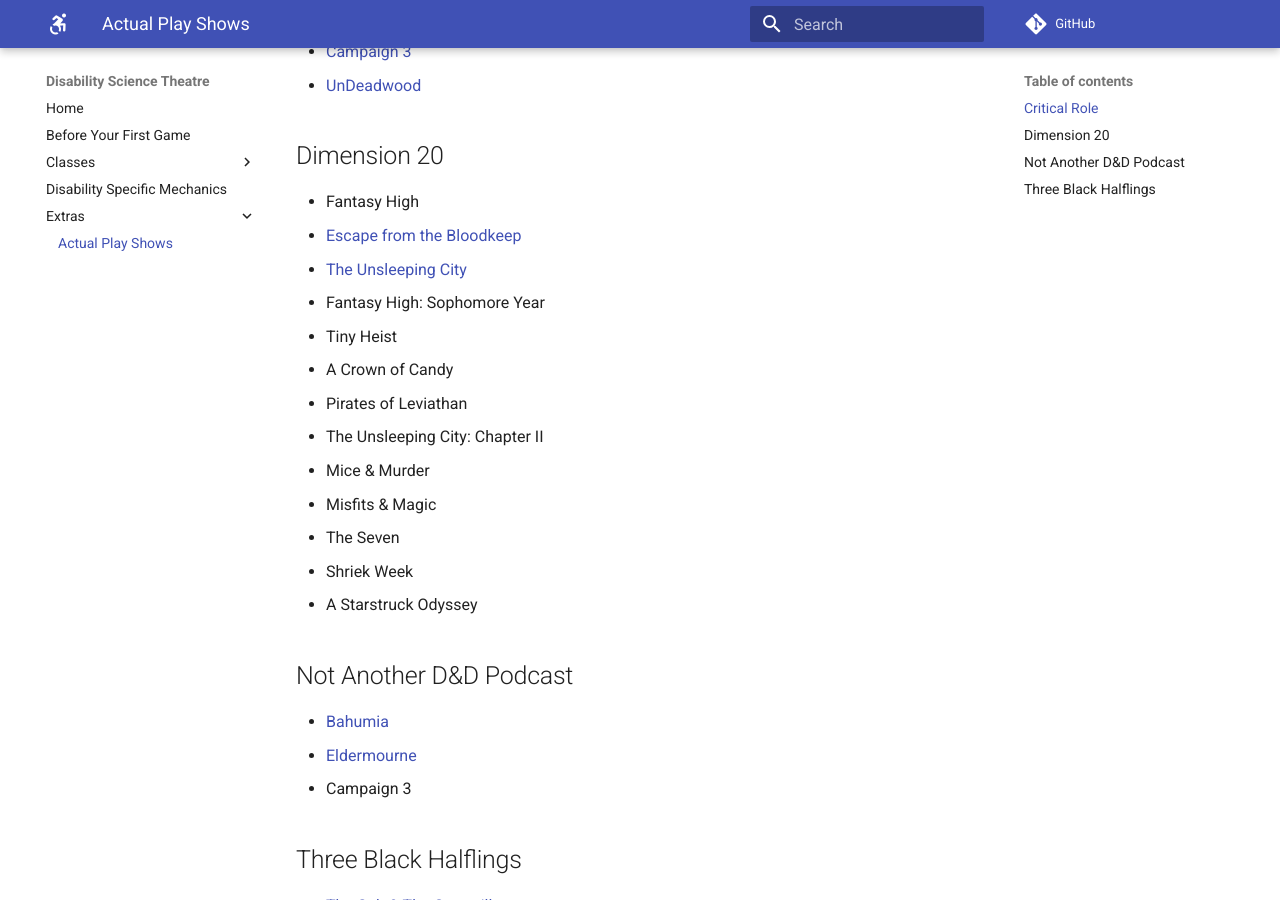
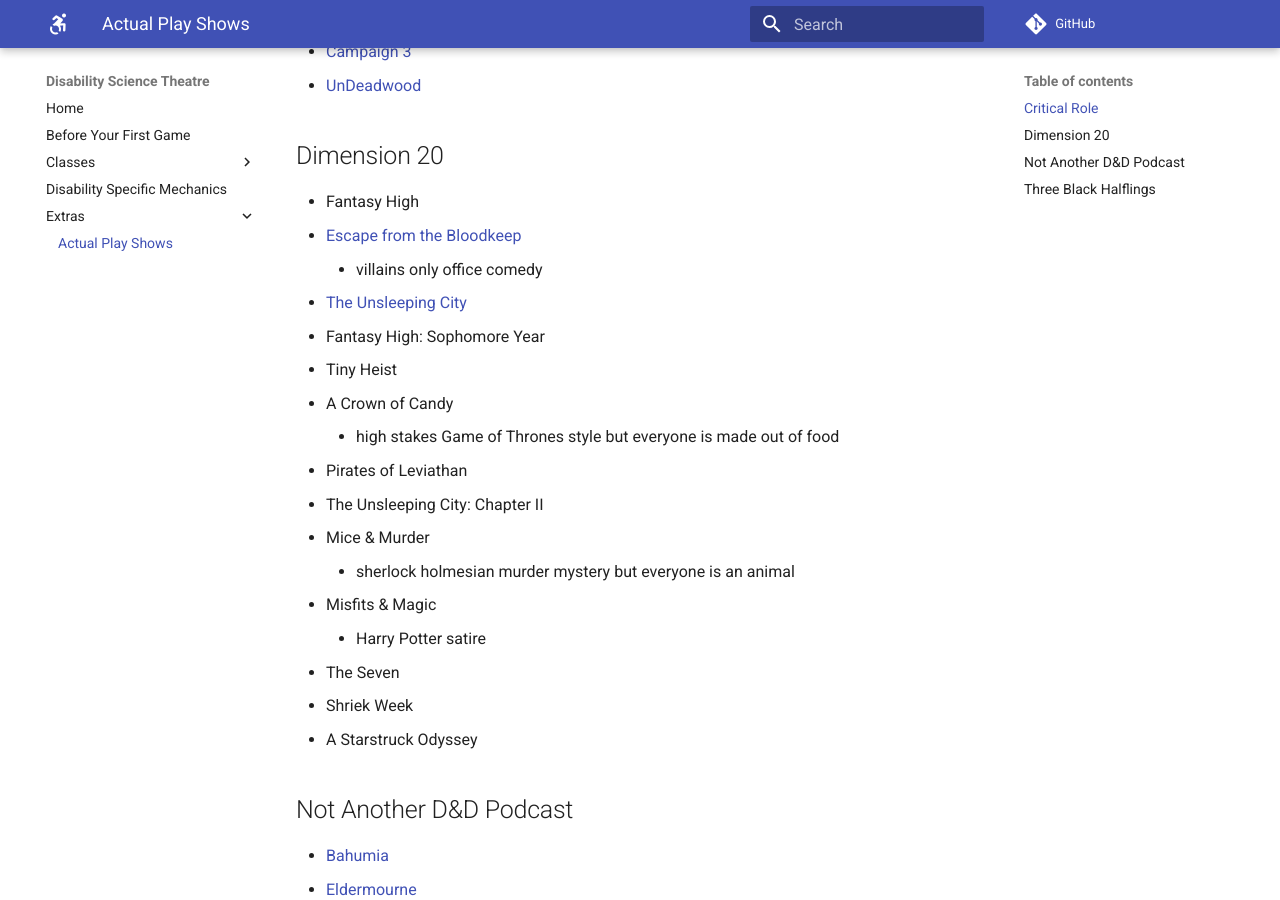
Before and after one commit to DisabilityScienceTheatre/resources, an MkDocs documentation site: the page built from docs/shows.md, in a window 1280 px wide and 900 px high, scrolled down 699 px. Built offline with MkDocs 1.6.1 and Material for MkDocs 9.7.7, drawn with Linux system fonts in a browser that asks for light colours; comment, search, counter and statistics services are not loaded.

Commit message:
some summaries but not sure i love how it looks

```diff
--- a/docs/shows.md
+++ b/docs/shows.md
@@ -18,14 +18,18 @@
 ## Dimension 20
  *  Fantasy High
  *  [Escape from the Bloodkeep](https://www.youtube.com/playlist?list=PLhOoxQxz2yFOSXAFjzg9GQFoky53tDm9d){:target="_blank", title="YouTube playlist"}
+    - villains only office comedy
  *  [The Unsleeping City](https://www.youtube.com/playlist?list=PLhOoxQxz2yFPI_0_7EviC1tX_nwq8SNxe){:target="_blank", title="YouTube playlist"}
  *  Fantasy High: Sophomore Year
  *  Tiny Heist
  *  A Crown of Candy
+    - high stakes Game of Thrones style but everyone is made out of food
  *  Pirates of Leviathan
  *  The Unsleeping City: Chapter II
  *  Mice & Murder
+    - sherlock holmesian murder mystery but everyone is an animal
  *  Misfits & Magic
+    - Harry Potter satire
  *  The Seven
  *  Shriek Week
  *  A Starstruck Odyssey
```
